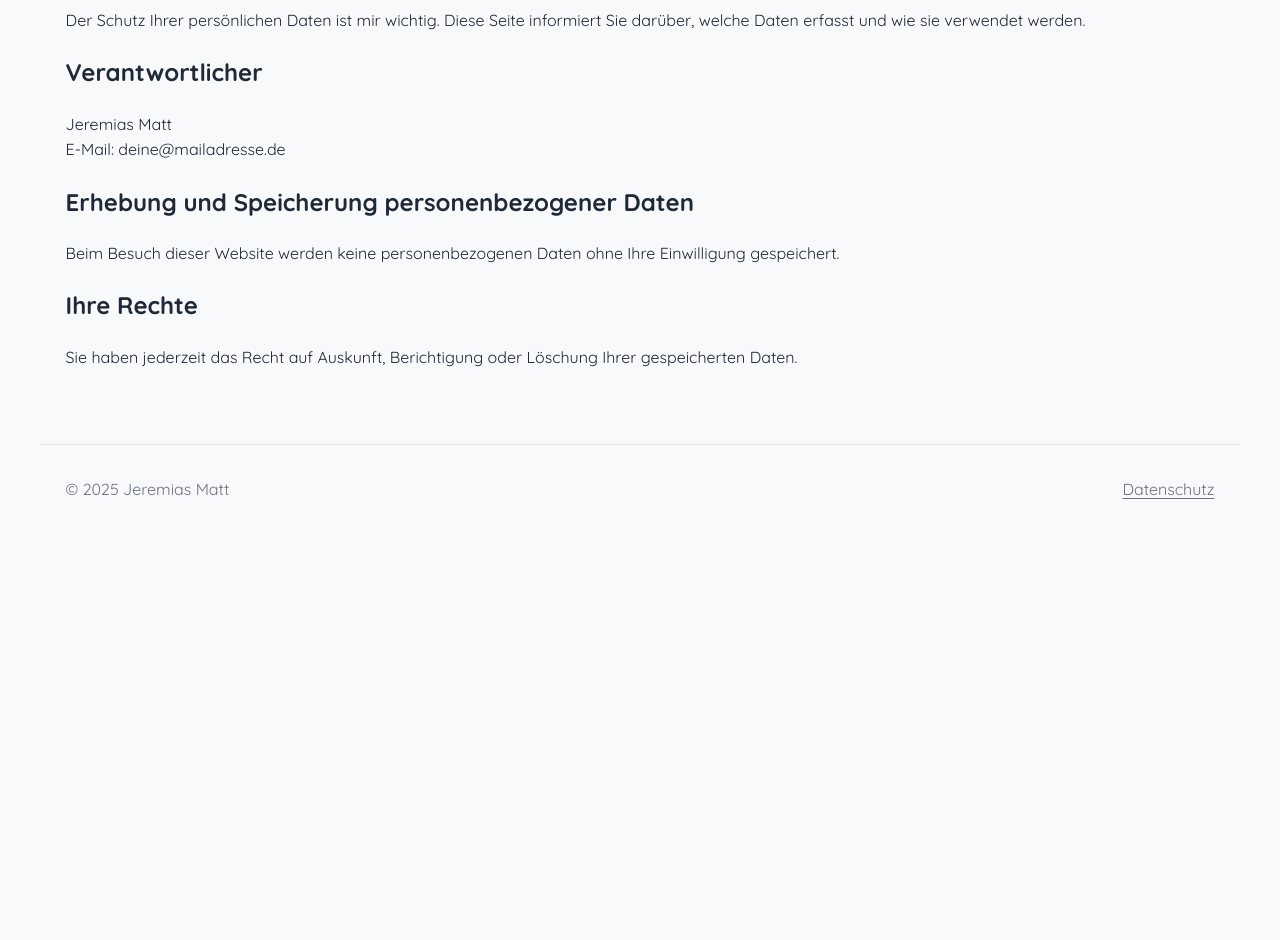
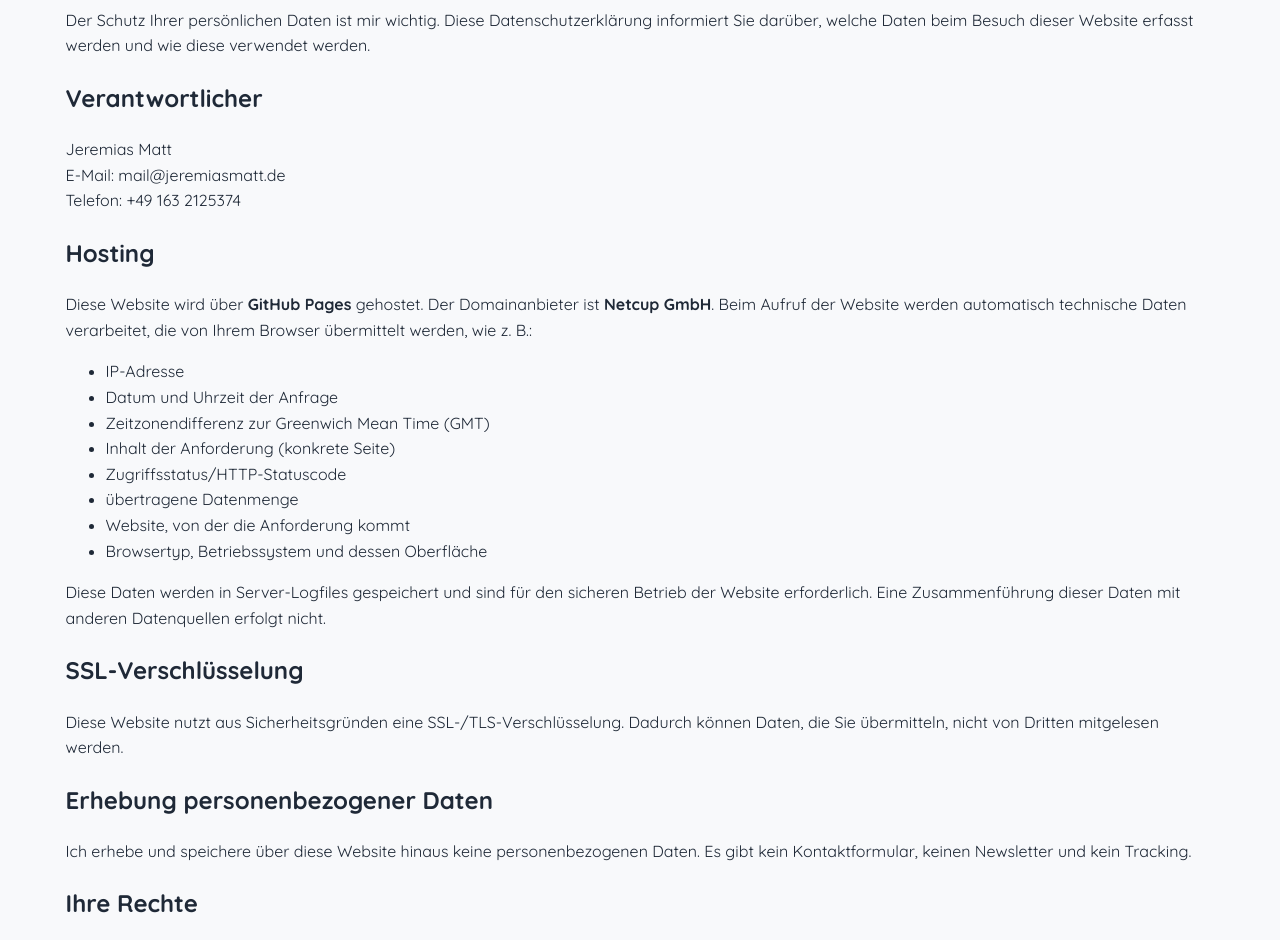
Before and after one commit to Jere2k03/Jere2k03, a plain HTML site: page privacy-policy/index.html in a window 1280 px wide. Shown: the part 96-1036 px from the top of the page. Before the commit the page ends 800 px from the top, so only its background shows below. Drawn offline with Linux system fonts and the light colour scheme.

Commit message:
added privacy policy

```diff
--- a/privacy-policy/index.html
+++ b/privacy-policy/index.html
@@ -22,23 +22,63 @@
 
   <main id="main" class="container">
     <section class="privacy section-card">
-      <h1>Datenschutz</h1>
+      <h1>Datenschutzerklärung</h1>
       <p>
-        Der Schutz Ihrer persönlichen Daten ist mir wichtig. Diese Seite informiert Sie darüber,
-        welche Daten erfasst und wie sie verwendet werden.
+        Der Schutz Ihrer persönlichen Daten ist mir wichtig. Diese Datenschutzerklärung informiert Sie darüber,
+        welche Daten beim Besuch dieser Website erfasst werden und wie diese verwendet werden.
       </p>
 
       <h2>Verantwortlicher</h2>
-      <p>Jeremias Matt<br/>E-Mail: deine@mailadresse.de</p>
+      <p>
+        Jeremias Matt<br/>
+        E-Mail: <a href="mailto:mail@jeremiasmatt.de">mail@jeremiasmatt.de</a><br/>
+        Telefon: <a href="tel:+491632125374">+49 163 2125374</a>
+      </p>
 
-      <h2>Erhebung und Speicherung personenbezogener Daten</h2>
+      <h2>Hosting</h2>
       <p>
-        Beim Besuch dieser Website werden keine personenbezogenen Daten ohne Ihre Einwilligung gespeichert.
+        Diese Website wird über <strong>GitHub Pages</strong> gehostet. Der Domainanbieter ist <strong>Netcup GmbH</strong>.
+        Beim Aufruf der Website werden automatisch technische Daten verarbeitet, die von Ihrem Browser übermittelt werden,
+        wie z. B.:
+      </p>
+      <ul>
+        <li>IP-Adresse</li>
+        <li>Datum und Uhrzeit der Anfrage</li>
+        <li>Zeitzonendifferenz zur Greenwich Mean Time (GMT)</li>
+        <li>Inhalt der Anforderung (konkrete Seite)</li>
+        <li>Zugriffsstatus/HTTP-Statuscode</li>
+        <li>übertragene Datenmenge</li>
+        <li>Website, von der die Anforderung kommt</li>
+        <li>Browsertyp, Betriebssystem und dessen Oberfläche</li>
+      </ul>
+      <p>
+        Diese Daten werden in Server-Logfiles gespeichert und sind für den sicheren Betrieb der Website erforderlich.
+        Eine Zusammenführung dieser Daten mit anderen Datenquellen erfolgt nicht.
+      </p>
+
+      <h2>SSL-Verschlüsselung</h2>
+      <p>
+        Diese Website nutzt aus Sicherheitsgründen eine SSL-/TLS-Verschlüsselung. Dadurch können Daten, die Sie übermitteln,
+        nicht von Dritten mitgelesen werden.
+      </p>
+
+      <h2>Erhebung personenbezogener Daten</h2>
+      <p>
+        Ich erhebe und speichere über diese Website hinaus keine personenbezogenen Daten.
+        Es gibt kein Kontaktformular, keinen Newsletter und kein Tracking.
       </p>
 
       <h2>Ihre Rechte</h2>
       <p>
-        Sie haben jederzeit das Recht auf Auskunft, Berichtigung oder Löschung Ihrer gespeicherten Daten.
+        Sie haben das Recht, jederzeit Auskunft über die zu Ihrer Person gespeicherten Daten zu erhalten,
+        sowie das Recht auf Berichtigung, Löschung oder Einschränkung der Verarbeitung.
+        Bitte wenden Sie sich dazu per E-Mail an <a href="mailto:mail@jeremiasmatt.de">mail@jeremiasmatt.de</a>.
+      </p>
+
+      <h2>Beschwerderecht</h2>
+      <p>
+        Sie haben außerdem das Recht, sich bei einer Aufsichtsbehörde für den Datenschutz über die Verarbeitung
+        Ihrer personenbezogenen Daten zu beschweren.
       </p>
     </section>
   </main>
```
